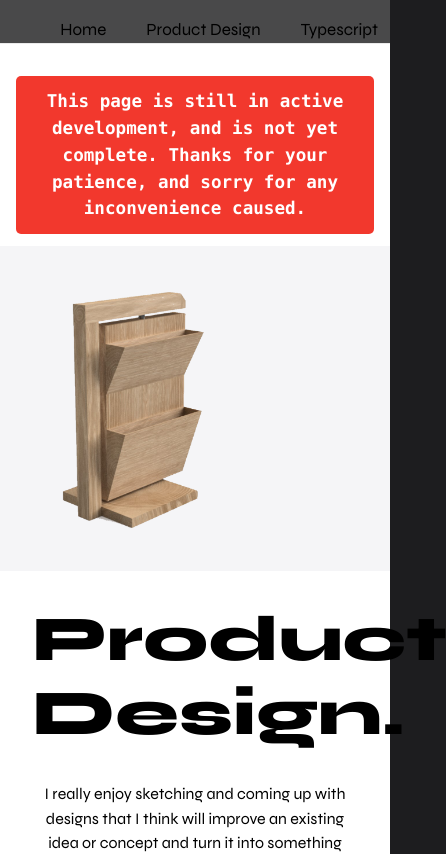
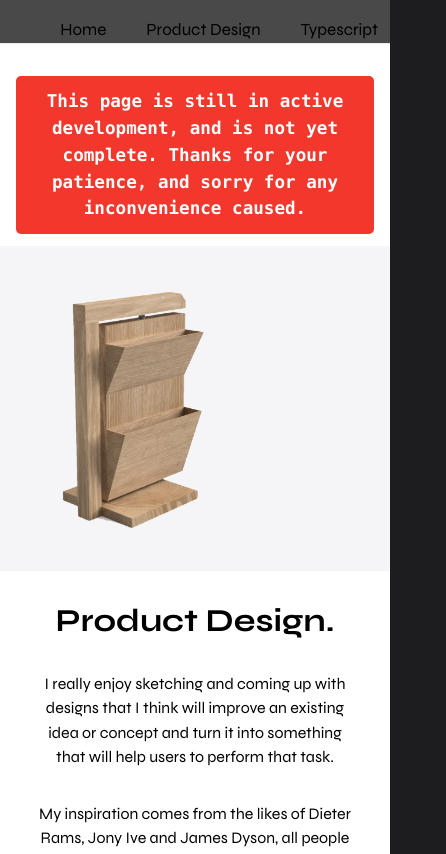
Before and after one commit to Magicoo51889/Jack-Foot-Website, a Next.js app: page /productDesign in a window 390 px wide. Shown: the top 854 px of the page, 446 px wide, since content can reach past the window. Built offline with nearby package versions, Linux system fonts and the light colour scheme.

Commit message:
Small Tweaks for better mobile experience

```diff
--- a/pages/nodejs.tsx
+++ b/pages/nodejs.tsx
@@ -13,7 +13,7 @@ const NodejsP = () => {
 
       <main className={styles.main}>
           <h1 className={styles.title}>
-              Node.js
+              Node
           </h1>
           <p className={styles.code}>
           This page is still in development! Thanks for your patience.
--- a/pages/productDesign.tsx
+++ b/pages/productDesign.tsx
@@ -27,7 +27,7 @@ const autodeskP = () => {
               </div>
             </div>
             <div className={styles.gridChild}>
-              <h1 className={styles.title}>
+              <h1 className={styles.smallTitle}>
                 Product Design.
               </h1>
               <p className={styles.smallDescription}>
--- a/pages/typescript.tsx
+++ b/pages/typescript.tsx
@@ -13,7 +13,7 @@ const TypescriptP = () => {
 
       <main className={styles.main}>
         <h1 className={styles.title}>
-            Typescript
+            TS
         </h1>
         <p className={styles.code}>
           This page is still in development! Thanks for your patience.
```
